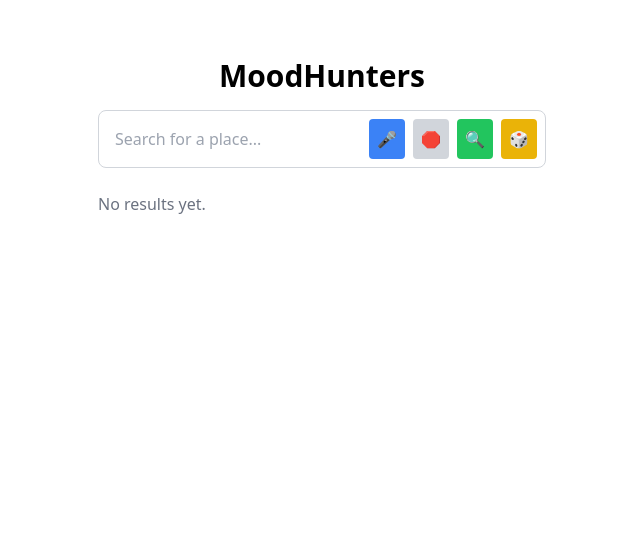
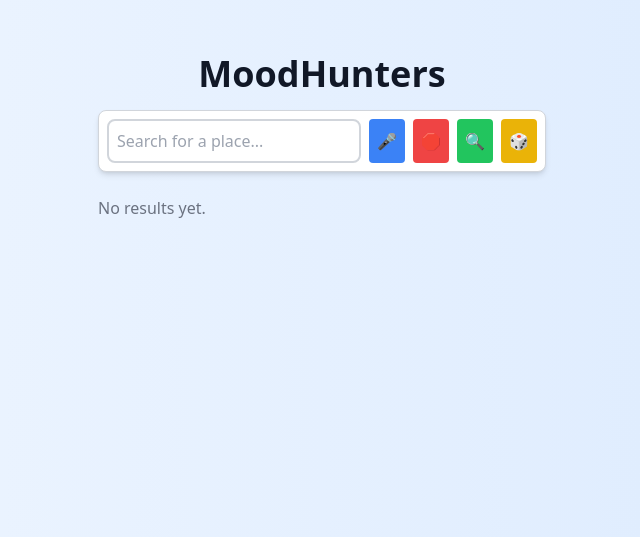
Before and after one commit to reneafranco/KY-combinator, a Next.js app in the folder demo/src/main/resources/UI/frontend/: page / in a window 1280 px wide. Shown: the part 263-800 px from the top of the page, without its empty margins (318-958 px from the left). Built offline with nearby package versions, Linux system fonts and the light colour scheme.

Commit message:
Refactor voice recognition handling and enhance UI elements

```diff
--- a/demo/src/main/resources/UI/frontend/app/page.js
+++ b/demo/src/main/resources/UI/frontend/app/page.js
@@ -1,12 +1,12 @@
 "use client";
-import { useState, useRef } from "react";
+import { useState } from "react";
 
 export default function Home() {
   const [query, setQuery] = useState(""); // Stores user input
   const [isListening, setIsListening] = useState(false); // Tracks speech recognition state
   const [errorMessage, setErrorMessage] = useState(""); // Stores error messages
   const [searchResults, setSearchResults] = useState([]); // Stores API results
-  const recognitionRef = useRef(null); // Stores recognition instance
+  const [recognition, setRecognition] = useState(null); // Stores recognition instance
 
   // Function to handle text input changes
   const handleInputChange = (event) => {
@@ -56,14 +56,14 @@ export default function Home() {
       console.log("Voice recognition stopped.");
     };
 
-    recognitionRef.current = recognitionInstance; // Store instance in useRef
     recognitionInstance.start();
+    setRecognition(recognitionInstance);
   };
 
   // Function to stop voice recognition
   const stopVoiceRecognition = () => {
-    if (recognitionRef.current) {
-      recognitionRef.current.stop();
+    if (recognition) {
+      recognition.stop();
       setIsListening(false);
       console.log("Voice recognition stopped by user.");
     }
@@ -102,17 +102,21 @@ export default function Home() {
   };
 
   return (
-    <div className="flex flex-col items-center justify-center min-h-screen p-8">
-      <h1 className="text-3xl font-bold mb-4">MoodHunters</h1>
+    <div className="flex flex-col items-center justify-center min-h-screen p-8 bg-gradient-to-r from-blue-50 to-blue-100">
+      <h1 className="text-4xl font-bold mb-4 text-gray-900">MoodHunters</h1>
 
-      <div className="flex border border-gray-300 rounded-lg p-2 w-full max-w-md">
+      {/* Search Container */}
+      <div className="relative flex border border-gray-300 rounded-lg p-2 w-full max-w-md bg-white shadow-md">
+        {/* Search Input */}
         <input
           type="text"
           value={query}
           onChange={handleInputChange}
           placeholder="Search for a place..."
-          className="flex-grow p-2 focus:outline-none"
+          className="flex-grow p-2 border-2 border-gray-300 rounded-lg focus:outline-none focus:ring-2 focus:ring-blue-400 transition-all duration-300"
         />
+
+        {/* Voice Button (Pulsing When Active) */}
         <button
           onClick={startVoiceRecognition}
           className={`ml-2 p-2 rounded transition-all ${
@@ -123,22 +127,28 @@ export default function Home() {
         >
           🎤
         </button>
+
+        {/* Stop Voice Recognition Button */}
         <button
           onClick={stopVoiceRecognition}
-          className={`ml-2 p-2 ${isListening ? "bg-gray-500" : "bg-gray-300"} text-white rounded`}
+          className="ml-2 p-2 bg-red-500 text-white rounded"
           disabled={!isListening}
         >
           🛑
         </button>
+
+        {/* Search Button */}
         <button
           onClick={handleSearch}
-          className="ml-2 p-2 bg-green-500 text-white rounded"
+          className="ml-2 p-2 bg-green-500 text-white rounded hover:bg-green-600"
         >
           🔍
         </button>
+
+        {/* Random Business Suggestion */}
         <button
           onClick={handleRandomSearch}
-          className="ml-2 p-2 bg-yellow-500 text-white rounded"
+          className="ml-2 p-2 bg-yellow-500 text-white rounded hover:bg-yellow-600"
         >
           🎲
         </button>
@@ -152,7 +162,7 @@ export default function Home() {
         {searchResults.length > 0 ? (
           <ul className="space-y-2">
             {searchResults.map((result, index) => (
-              <li key={index} className="p-3 bg-gray-100 rounded-lg">
+              <li key={index} className="p-3 bg-gray-100 rounded-lg shadow-sm hover:shadow-md transition-all">
                 {result.name} - {result.category}
               </li>
             ))}
```
Also changed, not shown: 1 other file (tests, documents, lock files or other folders). Lines whose indentation alone changed are shown as unchanged.
